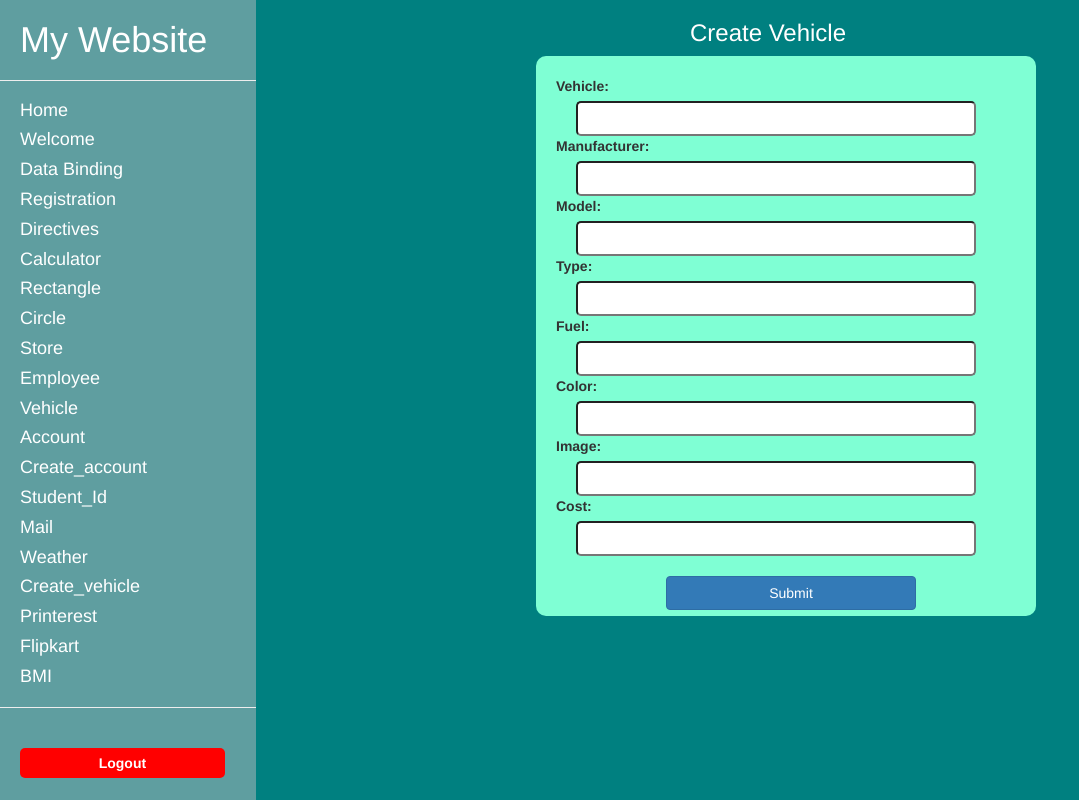
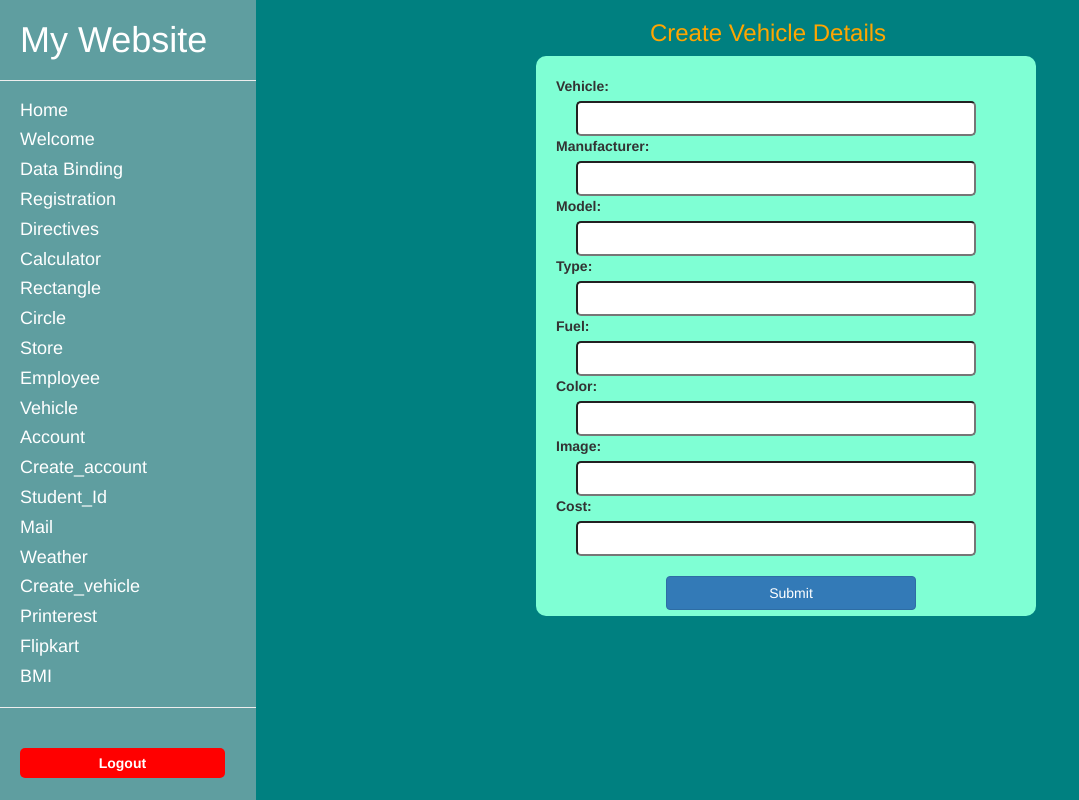
Before and after one commit to Bheemraaj/Angular_Project, an Angular app: page /dashboard/create_vehicle in a window 1280 px wide. Shown: the whole page, without its empty margins (0-1079 px from the left). Built offline with nearby package versions, Linux system fonts and the light colour scheme.

Commit message:
from heading changed

```diff
--- a/src/app/create-vehicle/create-vehicle.component.css
+++ b/src/app/create-vehicle/create-vehicle.component.css
@@ -21,7 +21,7 @@ label{
     margin-left: 20px;
 }
 h3{
-    color: white;
+    color: orange;
     text-align: center;
 }
 button{
--- a/src/app/create-vehicle/create-vehicle.component.html
+++ b/src/app/create-vehicle/create-vehicle.component.html
@@ -1,4 +1,4 @@
-<h3>Create Vehicle</h3>
+<h3>Create Vehicle Details</h3>
 <form [formGroup]="vehicleForm">
 
     <label for="" id="l1">Vehicle:</label><br>
```
